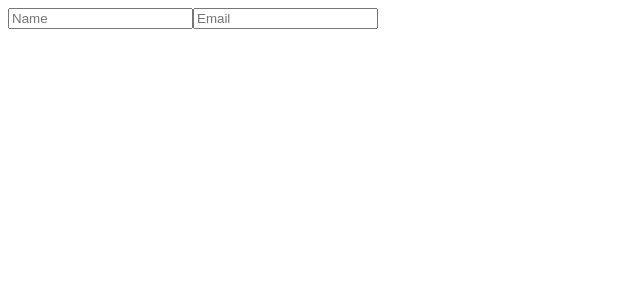
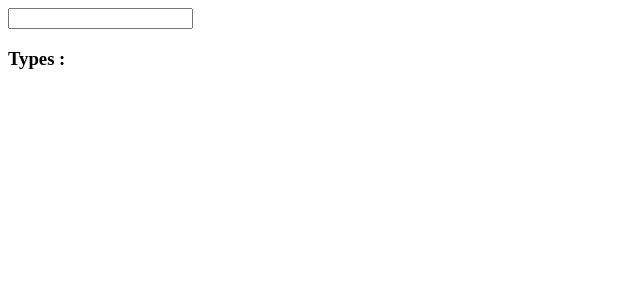
Before and after one commit to sharmayush11/react_learning, a React (Vite) app: page / in a window 1280 px wide. Shown: the top 300 px of the page, without its empty margins (0-640 px from the left). Built offline with nearby package versions, Linux system fonts and the light colour scheme.

Commit message:
stateLifting

```diff
--- a/src/App.jsx
+++ b/src/App.jsx
@@ -1,10 +1,26 @@
-import AutoSaveForm from "./AutoSaveFrom"
+import { useState } from 'react'
 
+function Parent () {
+  const [text , setText] = useState("")
 
-function App() {
   return (
-    <AutoSaveForm/>
+    <div>
+      <InputBox onChange={setText}/>
+      <h3>Types : {text}</h3>
+    </div>
   )
 }
 
+function InputBox({ onChange }){
+  return <input type="text" onChange={(e) => onChange(e.target.value)}></input>
+}
+
+
+function App(){
+  return(
+    <>
+    <Parent/>
+  </>
+  )
+}
 export default App
```
Also changed, not shown: src/StateLifting.jsx (added, +9 -0 lines), src/PropsDrilling.jsx (added).
